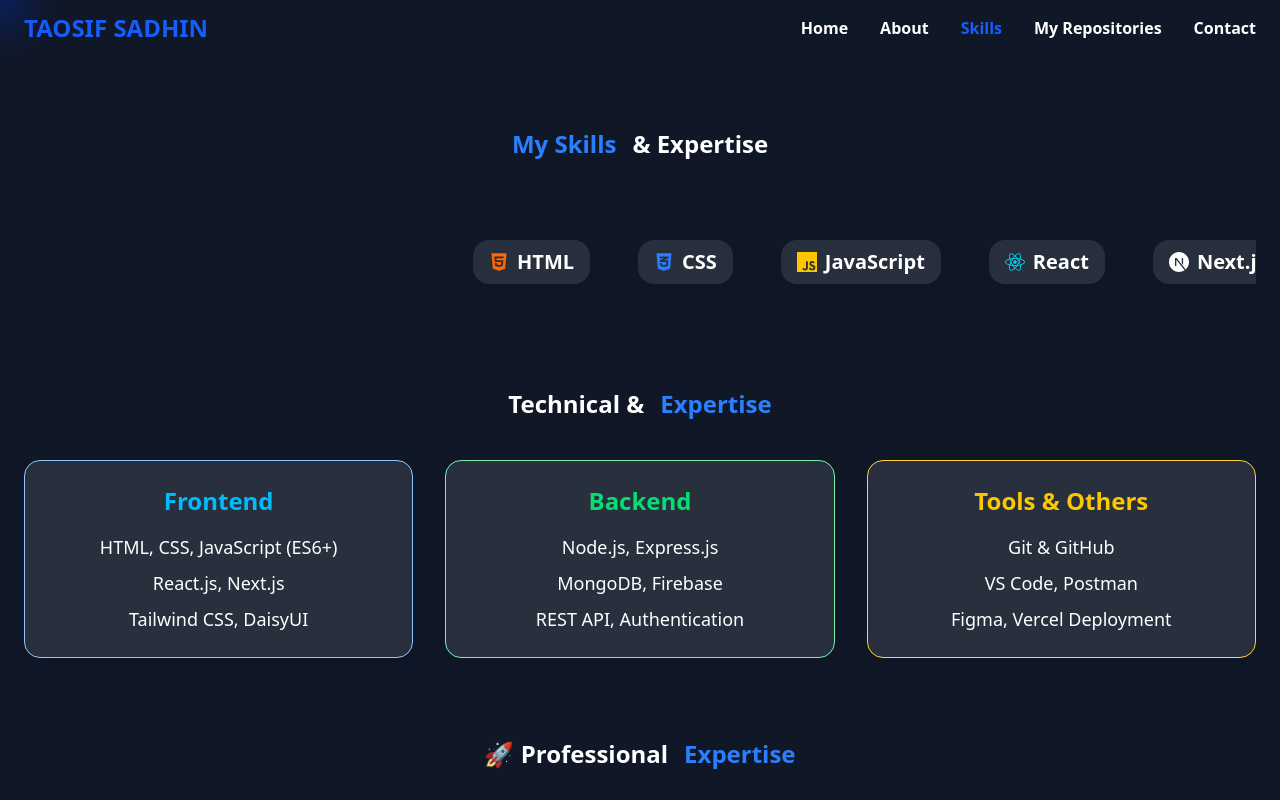
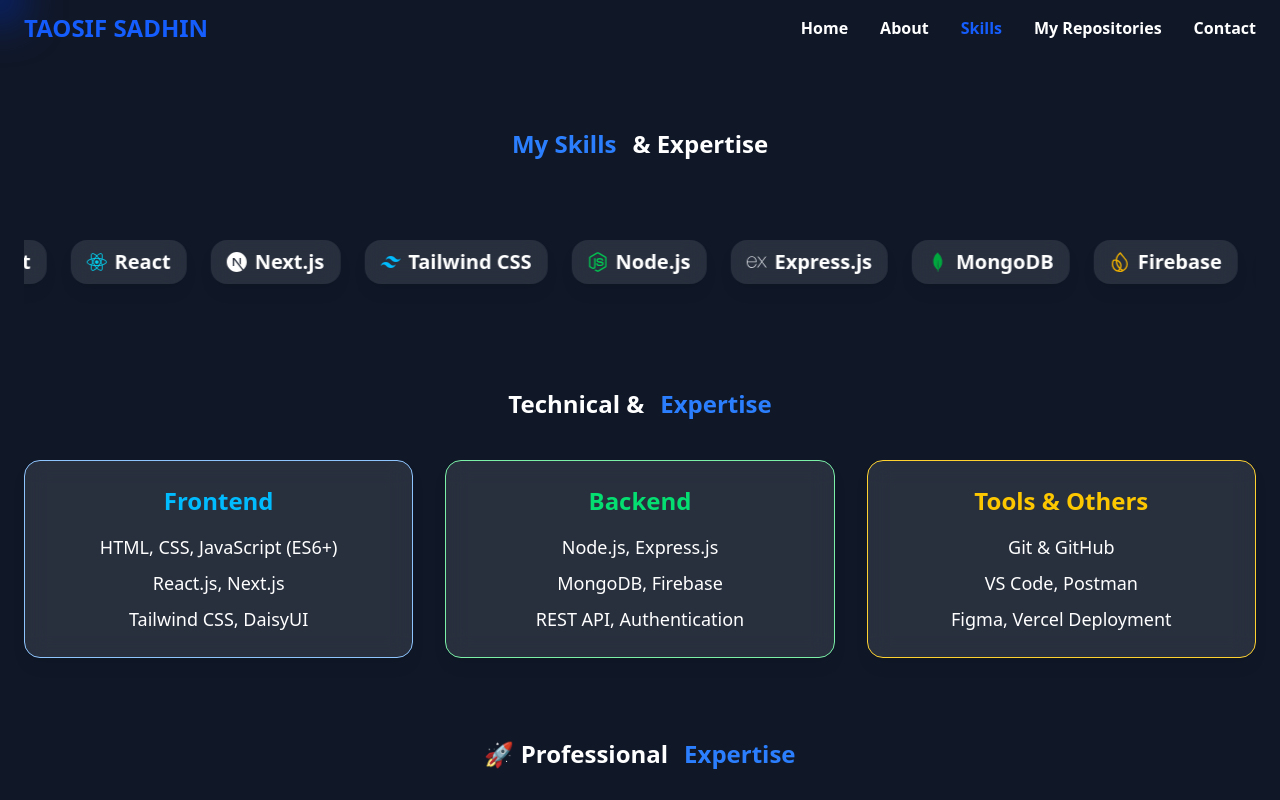
Before and after one commit to sadhin28/developer-sadhin-protfolio, a Next.js app: page /myskills in a window 1280 px wide. Shown: the top 800 px of the page. Built offline with nearby package versions, Linux system fonts and the light colour scheme.

Commit message:
add hover shadow

```diff
--- a/src/app/components/SkillMarque.jsx
+++ b/src/app/components/SkillMarque.jsx
@@ -17,52 +17,38 @@
     { name: "Git", icon: <FaGitAlt className="text-orange-400" /> },
   ];
 
+  // Duplicate for seamless scroll
+  const marqueeSkills = [...skills, ...skills];
+
   return (
-    <section className="relative py-10  from-gray-900 to-gray-800 text-white overflow-hidden">
-
-      {/* Marquee Container */}
-      <div className="flex space-x-12 animate-marquee">
-        {skills.map((skill, i) => (
+    <section className="relative py-10 overflow-hidden">
+      <div className="flex w-max whitespace-nowrap">
+        <div className="flex animate-marquee gap-6">
+          {marqueeSkills.map((skill, i) => (
             <div
               key={i}
-            className="flex items-center gap-2 text-xl font-semibold px-4 py-2 bg-white/10 backdrop-blur-md rounded-2xl shadow-lg hover:scale-105 transition-transform duration-300"
+              className="flex hover:shadow-blue-500  items-center gap-2 text-xl font-semibold px-4 py-2 bg-white/10 backdrop-blur-md rounded-2xl shadow-lg"
             >
               {skill.icon}
               <span>{skill.name}</span>
             </div>
           ))}
-
+        </div>
       </div>
 
-      {/* Animation CSS */}
       <style jsx>{`
         .animate-marquee {
           display: flex;
-          white-space: nowrap;
-          animation: marquee 18s linear  infinite;
-        }
-
-        .animate-marquee2 {
-          display: flex;
-          white-space: nowrap;
-          animation: marquee2 40s linear infinite;
+          gap: 1.5rem;
+          animation: marquee 25s linear infinite;
         }
 
         @keyframes marquee {
           0% {
-            transform: translateX(100%);
+            transform: translateX(0%);
           }
           100% {
-            transform: translateX(-100%);
-          }
-        }
-
-        @keyframes marquee2 {
-          0% {
-            transform: translateX(0);
-          }
-          100% {
-            transform: translateX(-200%);
+            transform: translateX(-50%);
           }
         }
       `}</style>
```
Lines whose indentation alone changed are shown as unchanged.
